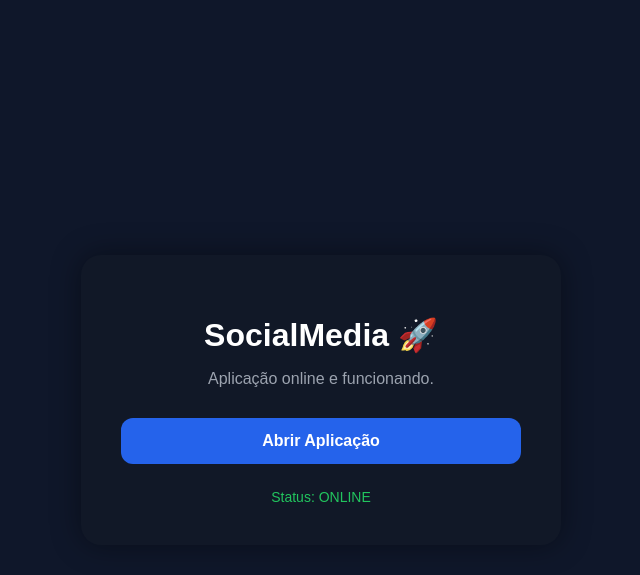
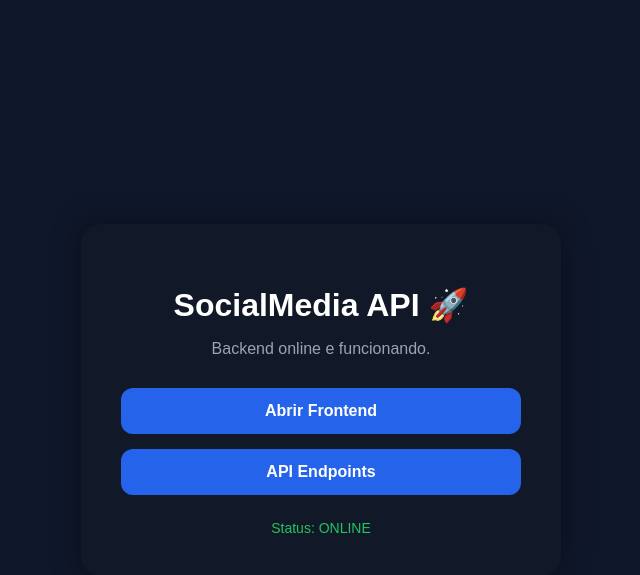
Before and after one commit to Handerrr/SocialMedia, a Django app: page / in a window 1280 px wide. Shown: the top 575 px of the page, without its empty margins (319-959 px from the left). Run offline with Django 5.2, Linux system fonts and the light colour scheme.

Commit message:
att templates

```diff
--- a/backend/templates/home.html
+++ b/backend/templates/home.html
@@ -65,14 +65,16 @@
 
   <body>
     <div class="card">
-      <h1>SocialMedia 🚀</h1>
+      <h1>SocialMedia API 🚀</h1>
 
-      <p>Aplicação online e funcionando.</p>
+      <p>Backend online e funcionando.</p>
 
       <div class="links">
         <a href="https://socialmedia-1-brq2.onrender.com">
-          Abrir Aplicação
+          Abrir Frontend
         </a>
+
+        <a href="/api/"> API Endpoints </a>
       </div>
 
       <div class="status">Status: ONLINE</div>
```
